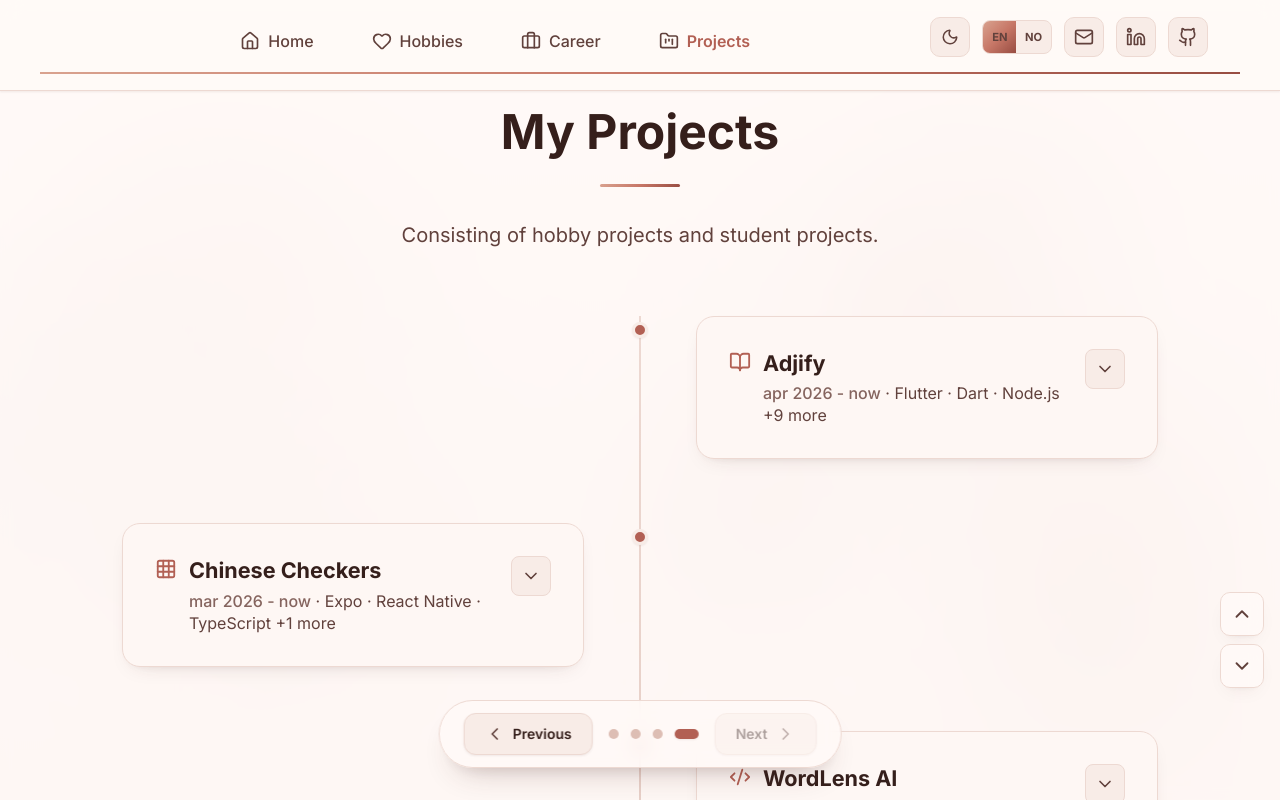
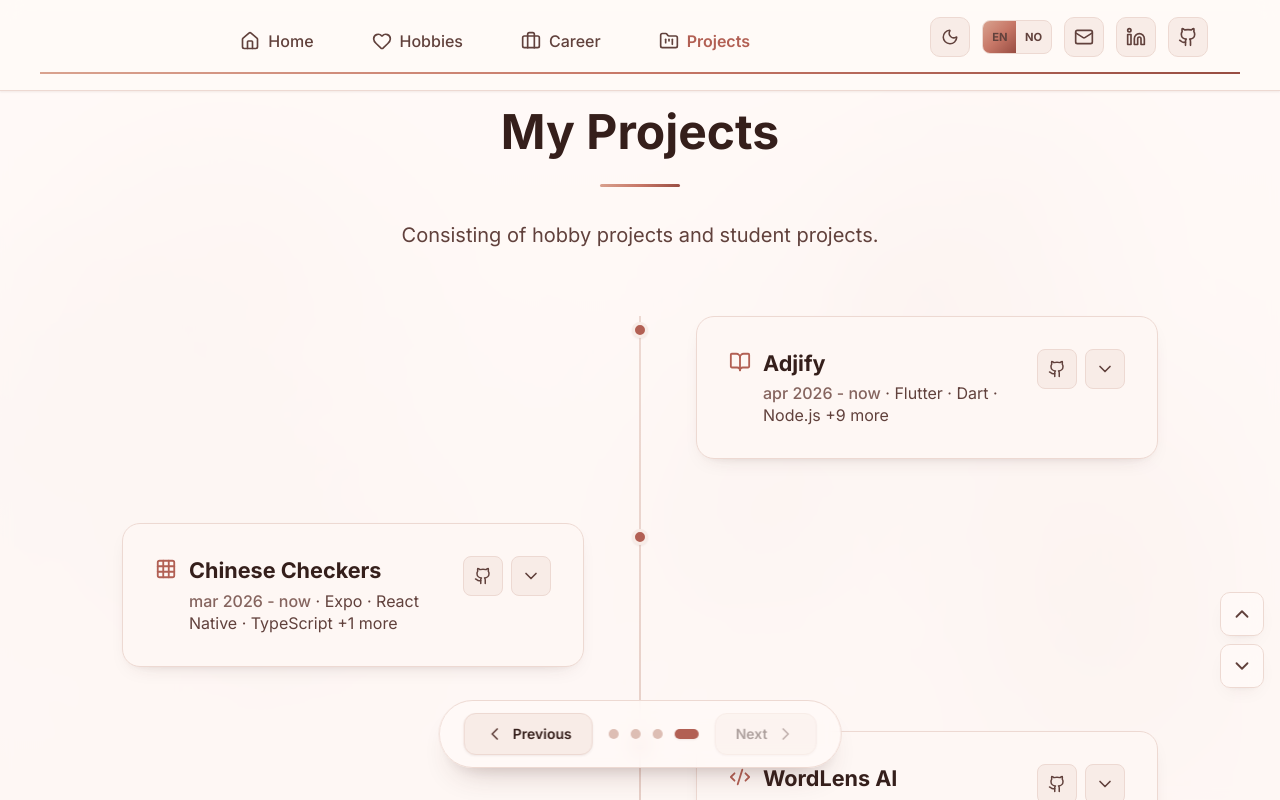
Before and after one commit to siljehtangen/portfolio, a Vue app: page / in a window 1280 px wide. Both pictures are taken after a click on the button "Projects". Built offline with nearby package versions, Linux system fonts and the light colour scheme.

Commit message:
feat: add githubicon in projectcard preview

```diff
--- a/src/components/ProjectCard.vue
+++ b/src/components/ProjectCard.vue
@@ -38,6 +38,18 @@
             {{ techSummary(project.technologies) }}
           </p>
         </div>
+        <div class="flex shrink-0 items-center gap-2">
+          <a
+            v-if="project.links?.find(l => l.type === 'GitHub')"
+            :href="project.links.find(l => l.type === 'GitHub')!.url"
+            class="flex size-10 items-center justify-center rounded-lg border border-[var(--border-light)] bg-[var(--bg-secondary)] text-[var(--text-secondary)] transition-all duration-200 ease-out hover:border-[var(--purple)] hover:text-[var(--purple)]"
+            target="_blank"
+            rel="noopener noreferrer"
+            aria-label="GitHub"
+            @click.stop
+          >
+            <Github :size="18" class="size-[18px]" aria-hidden="true" />
+          </a>
           <button
             type="button"
             class="flex size-10 shrink-0 cursor-pointer items-center justify-center rounded-lg border border-[var(--border-light)] bg-[var(--bg-secondary)] text-[var(--text-secondary)] transition-all duration-200 ease-out hover:border-[var(--purple)] hover:text-[var(--purple)]"
@@ -53,6 +65,7 @@
               aria-hidden="true"
             />
           </button>
+        </div>
       </div>
 
       <div
```
Lines whose indentation alone changed are shown as unchanged.
